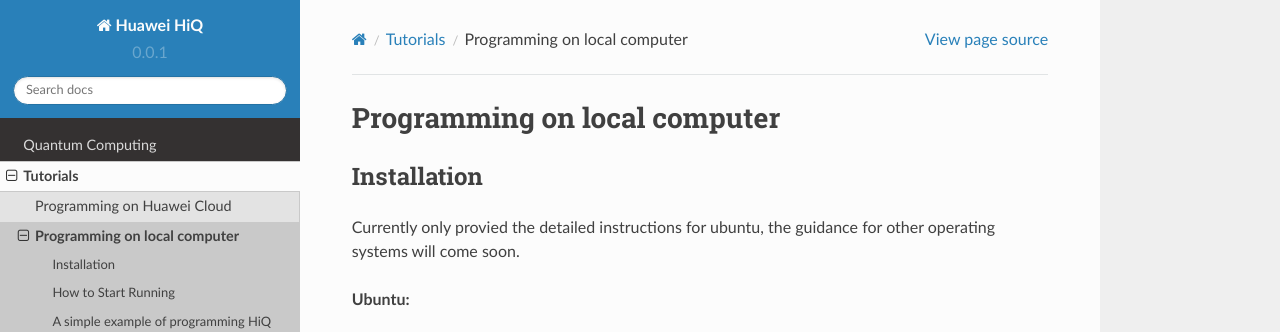
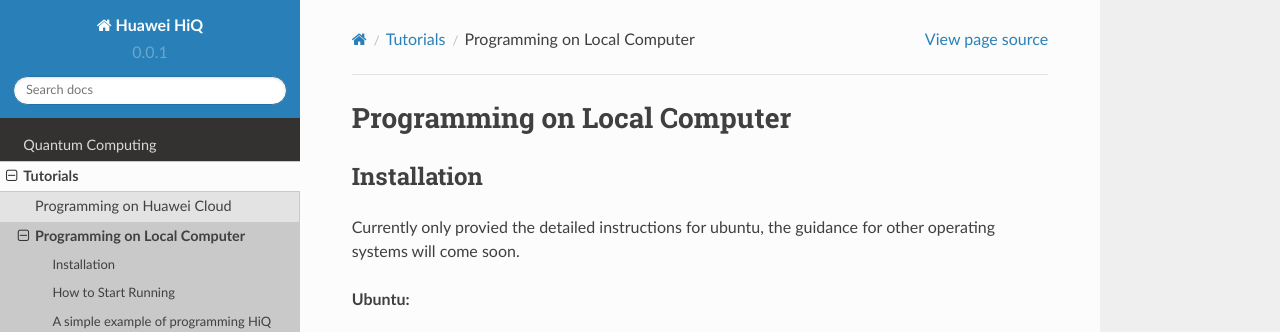
Before and after one commit to MindQuantum-HiQ/HiQsimulator, a Sphinx documentation site: the page built from docs/tutorials/tutorials.local.rst, in a window 1280 px wide and 900 px high. Shown: the top 332 px of the window. Built offline with Sphinx 7.4.7 and the Read the Docs theme 2.0.0, drawn with Linux system fonts in a browser that asks for light colours.

```diff
--- a/docs/tutorials/tutorials.local.rst
+++ b/docs/tutorials/tutorials.local.rst
@@ -1,4 +1,4 @@
-Programming on local computer
+Programming on Local Computer
 =============================
 
 
```
